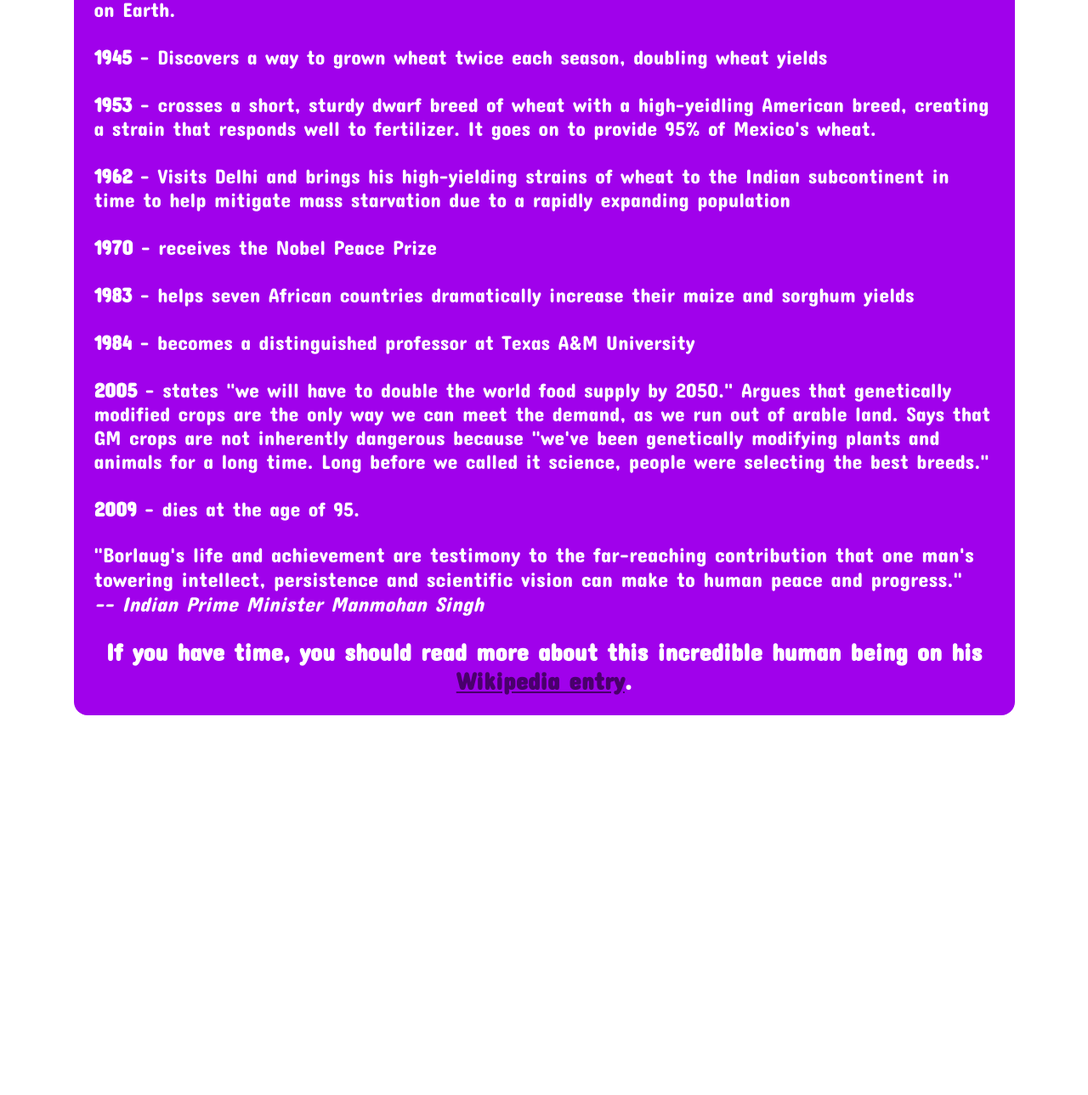
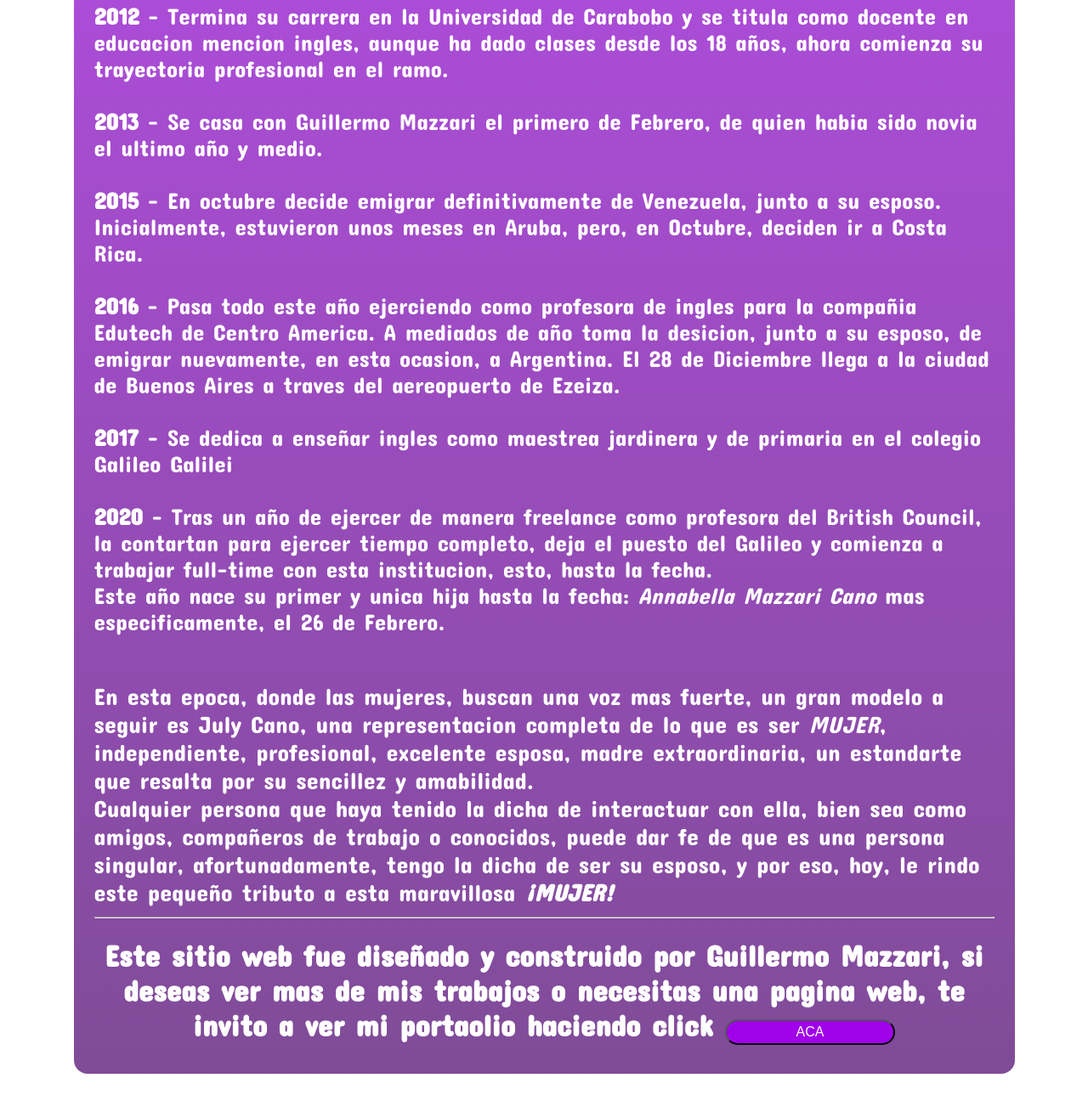
Before and after one commit to MazzGuille/tribute-page, a plain HTML site: page Index.html in a window 1280 px wide. Shown: the part 1424-2713 px from the top of the page at 85% size. Before the commit the page ends 2291 px from the top, so only its background shows below. Drawn offline with Linux system fonts and the light colour scheme.

Commit message:
finish desktop, missing responsive for the anim

```diff
--- a/Index.html
+++ b/Index.html
@@ -1,5 +1,6 @@
 <!DOCTYPE html>
-<html lang="en">
+<html lang="es">
+
 <head>
   <meta charset="UTF-8" />
   <meta http-equiv="X-UA-Compatible" content="IE=edge" />
@@ -7,15 +8,10 @@
   <link rel="stylesheet" href="style.css" />
   <script src="js/scrollreveal.js"></script>
   <script defer src="js/main.js"></script>
-    <link
-      class="poshi-icon"
-      rel="icon"
-      type="image/png"
-      sizes="32x32"
-      href="images/poshi.jpg"
-    />
+  <link class="poshi-icon" rel="icon" type="image/png" sizes="32x32" href="images/poshi.jpg" />
   <title>July Cano</title>
 </head>
+
 <body>
   <div class="wrapper">
     <main class="main">
@@ -25,7 +21,7 @@
       </div>
       <div class="gallery">
         <div class="embarazo">
-              <img  src="images/embarazo.jpg" alt="">
+          <img src="images/embarazo.jpg" alt="">
         </div>
         <div class="caracolis">
           <img src="images/caracolita.jpg" alt="">
@@ -52,103 +48,94 @@
         <li><strong>1988</strong> - Nacida en Valencia, estado Carabobo, Venezuela</li>
         <li>
           <br>
-              <strong>1994</strong> - Gana un premio como reina de su promocion, testimonio de esto, una foto hermosa que se quedo en Venezuela.
+          <strong>1994</strong> - Gana un premio como reina de su promocion, testimonio de esto, una foto hermosa que se
+          quedo en Venezuela.
         </li>
         <br>
         <li>
-              <strong>2000</strong> - Termina la escuela primaria y se prepara para ingresar al liceo, ha desarrollado un gran amor por los animales y sueña con ser veterinaria.
+          <strong>2000</strong> - Termina la escuela primaria y se prepara para ingresar al liceo, ha desarrollado un
+          gran amor por los animales y sueña con ser veterinaria.
         </li>
         <br>
         <li>
-              <strong>2004</strong> - Se gradua de secundaria como bachiller en ciencias, planea ir a Maracay a estudiar veterinaria, pero su madre no lo permite, lo cual, la lleva a estudiar ingenieria petroquimica en la Universidad Experimental de las Fuerzas Armadas (UNEFA).
+          <strong>2005</strong> - Se gradua de secundaria como bachiller en ciencias, planea ir a Maracay a estudiar
+          veterinaria, pero su madre no lo permite.
         </li>
         <br>
         <li>
-              <strong>1941</strong> - Tries to enroll in the military after the
-              Pearl Harbor attack, but is rejected. Instead, the military asked
-              his lab to work on waterproof glue, DDT to control malaria,
-              disinfectants, and other applied science.
+          <strong>2006</strong> - Lo cual, la lleva a estudiar ingenieria petroquimica en la Universidad Experimental de
+          las Fuerzas Armadas (UNEFA). Ese mismo año, comienza a estudiar educacion mencion Ingles en la Universidad de
+          Carabobo.
         </li>
         <br>
         <li>
-              <strong>1942</strong> - Receives a Ph.D. in Genetics and Plant
-              Pathology
+          <strong>2011</strong> - Termina la carrera de la UNEFA y se titula como Ingeniero petroquimica. Ese mismo año,
+          tiene la oportunidad de trabajar con la empresa PEQUIVEN, donde realiza sus pasantias.
         </li>
         <br>
         <li>
-              <strong>1944</strong> - Rejects a 100% salary increase from Dupont,
-              leaves behind his pregnant wife, and flies to Mexico to head a new
-              plant pathology program. Over the next 16 years, his team breeds
-              6,000 different strains of disease resistent wheat - including
-              different varieties for each major climate on Earth.
+          <strong>2012</strong> - Termina su carrera en la Universidad de Carabobo y se titula como docente en educacion
+          mencion ingles, aunque ha dado clases desde los 18 años, ahora comienza su trayectoria profesional en el ramo.
+        </li>
+        <br>
+        <div class="ani1">
+          <li>
+            <strong>2013</strong> - Se casa con Guillermo Mazzari el primero de Febrero, de quien habia sido novia el
+            ultimo año y medio.
           </li>
           <br>
           <li>
-              <strong>1945</strong> - Discovers a way to grown wheat twice each
-              season, doubling wheat yields
+            <strong>2015</strong> - En octubre decide emigrar definitivamente de Venezuela, junto a su esposo.
+            Inicialmente, estuvieron unos meses en Aruba, pero, en Octubre, deciden ir a Costa Rica.
           </li>
           <br>
           <li>
-              <strong>1953</strong> - crosses a short, sturdy dwarf breed of wheat
-              with a high-yeidling American breed, creating a strain that responds
-              well to fertilizer. It goes on to provide 95% of Mexico's wheat.
+            <strong>2016</strong> - Pasa todo este año ejerciendo como profesora de ingles para la compañia Edutech de
+            Centro America. A mediados de año toma la desicion, junto a su esposo, de emigrar nuevamente, en esta
+            ocasion, a Argentina. El 28 de Diciembre llega a la ciudad de Buenos Aires a traves del aereopuerto de
+            Ezeiza.
           </li>
           <br>
-            <li>
-              <strong>1962</strong> - Visits Delhi and brings his high-yielding
-              strains of wheat to the Indian subcontinent in time to help mitigate
-              mass starvation due to a rapidly expanding population
-            </li>
-            <br>
-            <li><strong>1970</strong> - receives the Nobel Peace Prize</li>
+          <li><strong>2017</strong> - Se dedica a enseñar ingles como maestrea jardinera y de primaria en el colegio
+            Galileo Galilei</li>
           <li>
             <br>
-              <strong>1983</strong> - helps seven African countries dramatically
-              increase their maize and sorghum yields
+            <strong>2020</strong> - Tras un año de ejercer de manera freelance como profesora del British Council, la
+            contartan para ejercer tiempo completo, deja el puesto del Galileo y comienza a trabajar full-time con esta
+            institucion, esto, hasta la fecha.
+            <br>
+            Este año nace su primer y unica hija hasta la fecha: <i>Annabella Mazzari Cano</i> mas especificamente, el
+            26 de Febrero.
           </li>
+        </div>
         <br>
-            <li>
-              <strong>1984</strong> - becomes a distinguished professor at Texas
-              A&M University
-            </li>
-            <br>
-            <li>
-              <strong>2005</strong> - states "we will have to double the world
-              food supply by 2050." Argues that genetically modified crops are the
-              only way we can meet the demand, as we run out of arable land. Says
-              that GM crops are not inherently dangerous because "we've been
-              genetically modifying plants and animals for a long time. Long
-              before we called it science, people were selecting the best breeds."
-            </li>
-            <br>
-            <li><strong>2009</strong> - dies at the age of 95.</li>
       </ul>
       <br>
-          <blockquote class="quote"
-            cite="http://news.rediff.com/report/2009/sep/14/pm-pays-tribute-to-father-of-green-revolution-borlaug.htm"
-          >
-            <p>
-              "Borlaug's life and achievement are testimony to the far-reaching
-              contribution that one man's towering intellect, persistence and
-              scientific vision can make to human peace and progress."
+      <div class="ani2">
+        <p class="cita">
+          En esta epoca, donde las mujeres, buscan una voz mas fuerte, un gran modelo a seguir es July Cano, una
+          representacion completa de lo que es ser <i>MUJER</i>, independiente, profesional, excelente esposa, madre
+          extraordinaria, un estandarte que resalta por su sencillez y amabilidad.
+          <br>
+          Cualquier persona que haya tenido la dicha de interactuar con ella, bien sea como amigos, compañeros de
+          trabajo o conocidos, puede dar fe de que es una persona singular, afortunadamente, tengo la dicha de ser su
+          esposo, y por eso, hoy, le rindo este pequeño tributo a esta maravillosa <b><i>¡MUJER!</i></b>
         </p>
-            <cite>-- Indian Prime Minister Manmohan Singh</cite>
-          </blockquote>
         <br>
+        <hr class="hr">
         <footer class="footer">
           <h3>
-              If you have time, you should read more about this incredible human
-              being on his
-              <a class="wiki-link"
-                id="tribute-link"
-                href="https://en.wikipedia.org/wiki/Norman_Borlaug"
-                target="_blank"
-                >Wikipedia entry</a
-              >.
+            Este sitio web fue diseñado y construido por Guillermo Mazzari, si deseas ver mas de mis trabajos o
+            necesitas una pagina web, te invito a ver mi portaolio haciendo click
+            <a class="wiki-link" id="tribute-link" href="https://awesome-hermann-59faa6.netlify.app/"
+              target="_blank"><i><button class="btn">ACA</button></i></a>
           </h3>
         </footer>
+      </div>
     </section>
   </div>
 
+
 </body>
+
 </html>
--- a/style.css
+++ b/style.css
@@ -1,37 +1,43 @@
-@import url('https://fonts.googleapis.com/css2?family=Concert+One&display=swap');
+@import url("https://fonts.googleapis.com/css2?family=Concert+One&display=swap");
 
-:root{
---primary: #A001EB;
---secundary: #7500AB;
---dark: #49006B;
+:root {
+  --primary: #a001eb;
+  --secundary: #7500ab;
+  --dark: #49006b;
   --light: #ffffff;
 }
 
-*{
+* {
   margin: 0;
   padding: 0;
   box-sizing: border-box;
 }
 
-.poshi-icon{
+.poshi-icon {
   border-radius: 50%;
 }
 
-html{
-  font-family: 'Concert One', cursive;
+html {
+  font-family: "Concert One", cursive;
   font-size: 10px;
   color: var(--light);
 }
 
-body{
+body {
   padding: 2.5rem;
 }
 
-.wrapper{
+.wrapper {
   max-width: 90%;
   margin-left: auto;
   margin-right: auto;
-  background-color: var(--primary);
+  background: rgb(160, 1, 235);
+  background: linear-gradient(
+    180deg,
+    rgba(160, 1, 235, 0.7) 33.33%,
+    rgba(117, 0, 171, 0.7) 66.66%,
+    rgba(73, 0, 107, 0.7) 100%
+  );
   padding: 1rem;
   border-radius: 1.6rem;
   display: flex;
@@ -40,76 +46,85 @@ body{
   justify-content: center;
 }
 
-.main{
+.main {
   height: auto;
 }
 
-.header-container{
+.header-container {
   padding: 1rem;
 }
 
-.title, .subtitle{
+.title,
+.subtitle {
   text-align: center;
   font-size: 5rem;
 }
 
-.subtitle{
+.subtitle {
   font-size: 2.8rem;
 }
 
-.gallery{
+.gallery {
   display: grid;
   grid-template-columns: repeat(4, minmax(1rem, 1fr));
   grid-template-rows: auto;
   grid-template-areas:
     "embarazo boda amigas grad"
-  "bb boda playa playa"
-  ;
+    "bb boda playa playa";
   padding: 1.2rem;
 }
 
-img{
+img {
   height: 100%;
   width: 100%;
 }
 
-.embarazo{
+.embarazo {
   grid-area: embarazo;
   height: 100%;
   width: 100%;
 }
 
-.caracolis{
+.caracolis {
   grid-area: bb;
   height: 100%;
   width: 100%;
 }
 
-.boda{
+.boda {
   grid-area: boda;
   height: 100%;
   width: 100%;
 }
 
-.amigas{
+.amigas {
   grid-area: amigas;
   height: 100%;
   width: 100%;
 }
 
-.grad{
+.grad {
   grid-area: grad;
   height: 100%;
   width: 100%;
 }
 
-.playa{
+.playa {
   grid-area: playa;
   height: 100%;
   width: 100%;
 }
 
-.cronologia{
+.embarazo:hover,
+.caracolis:hover,
+.boda:hover,
+.amigas:hover,
+.grad:hover,
+.playa:hover {
+  cursor: pointer;
+}
+
+.cronologia {
   margin-top: 2rem;
   padding: 1.4rem;
   display: flex;
@@ -118,37 +133,59 @@ img{
   justify-content: center;
 }
 
-.headline{
-  font-size: 2.8rem;
+.headline {
+  font-size: 3rem;
 }
 
-ul{
-  font-size: 2.4rem;
+ul {
+  font-size: 2.7rem;
   list-style: none;
 }
 
-.quote{
-  font-size: 2.45rem;
+.cita {
+  font-size: 2.8rem;
   margin-top: 1.3rem;
 }
 
-.footer{
+.wiki-link {
+  color: var(--light);
+  text-decoration: none;
+}
+
+.footer {
   font-size: 2.45rem;
   margin-top: 1.3rem;
   text-align: center;
+  font-size: 3rem;
+  color: white;
+  padding: 1rem;
 }
 
-.wiki-link{
-  color: var(--dark);
+.btn{
+  border-radius: 1.6rem;
+  background-color: var(--primary);
+  width: 20rem;
+  height: 3rem;
+  outline: none;
+  color: var(--light);
+  font-size: 1.6rem;
 }
 
-@media(max-width: 700px){
+.btn:hover{
+  cursor: pointer;
+  background-color: var(--secundary);
+}
 
-    .main{
+.hr {
+  width: 100%;
+}
+
+@media (max-width: 700px) {
+  .main {
     height: auto;
   }
 
-  .gallery{
+  .gallery {
     display: grid;
     grid-template-columns: 1fr;
     grid-template-rows: 16.66%;
@@ -158,12 +195,11 @@ ul{
       "boda"
       "amigas"
       "grad"
-    "playa"
-    ;
+      "playa";
     padding: 1.2rem;
   }
 
-  .headline{
+  .headline {
     text-align: center;
   }
 }
```
Also changed, not shown: JS/main.js (+14 -0 lines). Lines whose indentation alone changed are shown as unchanged.
